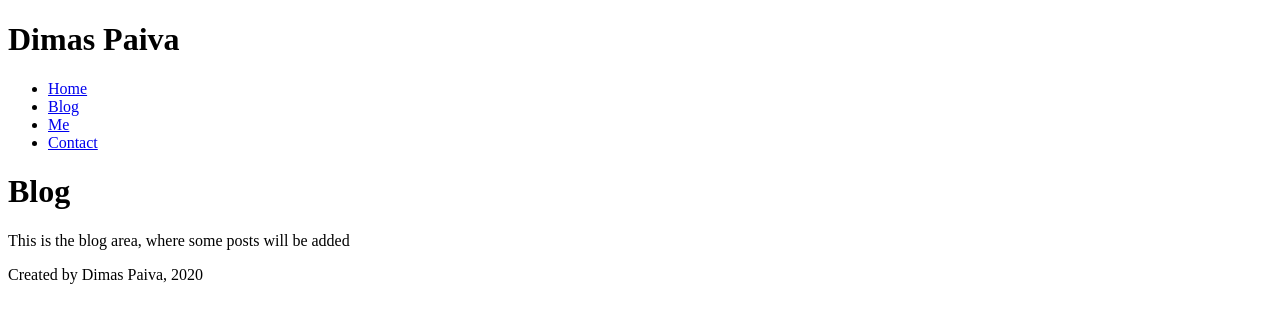
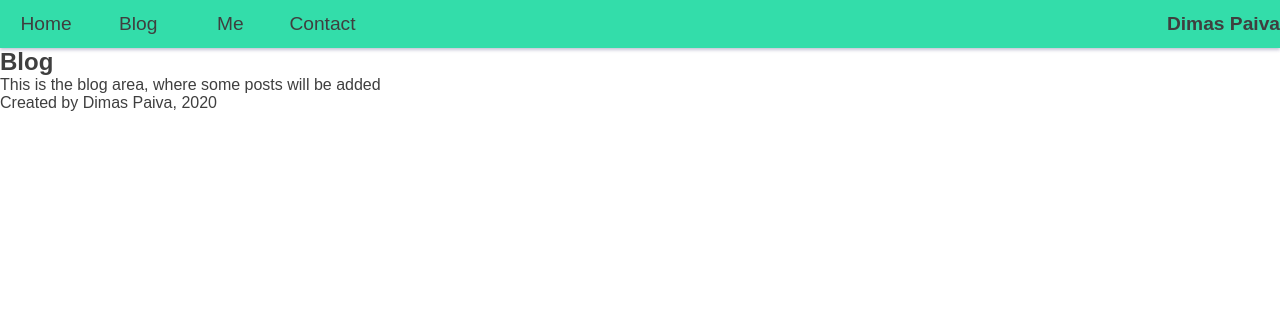
Before and after one commit to dimaspaiva/gatsby-bootcamp, a Gatsby site: page /Blog in a window 1280 px wide. Built offline with nearby package versions, Linux system fonts and the light colour scheme; Gatsby itself is replaced by a stand-in of ours.

Commit message:
create global style

```diff
--- a/src/components/Header.js
+++ b/src/components/Header.js
@@ -3,24 +3,24 @@ import { Link } from 'gatsby'
 
 export default function Header() {
   return (
-    <header>
-      <h1>Dimas Paiva</h1>
-      <nav>
-        <ul>
-          <li>
+    <header className="navHeader">
+      <nav className="navBar">
+        <ul className="navList">
+          <li className="navItem">
             <Link to="/">Home</Link>
           </li>
-          <li>
+          <li className="navItem">
             <Link to="/blog">Blog</Link>
           </li>
-          <li>
+          <li className="navItem">
             <Link to="/me">Me</Link>
           </li>
-          <li>
+          <li className="navItem">
             <Link to="/contact">Contact</Link>
           </li>
         </ul>
       </nav>
+      <h1 className="logo">Dimas Paiva</h1>
     </header>
   )
 }
--- a/src/components/Layout.js
+++ b/src/components/Layout.js
@@ -1,6 +1,9 @@
 import React from 'react'
+
 import Header from './Header'
 import Footer from './Footer'
+
+import '../styles/index.css'
 
 export default function Layout(props) {
   return (
--- a/src/pages/Blog.js
+++ b/src/pages/Blog.js
@@ -6,7 +6,7 @@ export default function Blog() {
   return (
     <div>
       <Layout>
-        <h1>Blog</h1>
+        <h1 className="title">Blog</h1>
         <p>This is the blog area, where some posts will be added</p>
       </Layout>
     </div>
--- a/src/pages/Contact.js
+++ b/src/pages/Contact.js
@@ -6,7 +6,7 @@ export default function Contact() {
   return (
     <div>
       <Layout>
-        <h1>Contact</h1>
+        <h1 className="title">Contact</h1>
         <p>
           Here is how u can contact me,{' '}
           <a
--- a/src/pages/Index.js
+++ b/src/pages/Index.js
@@ -7,7 +7,7 @@ export default function Index() {
   return (
     <div>
       <Layout>
-        <h1>Hello Bootcamp</h1>
+        <h1 className="title">Hello Bootcamp</h1>
         <p>
           I'm Dimas, a jr. fullStack developer{' '}
           <Link to="/me">Know more about me</Link>{' '}
--- a/src/pages/Me.js
+++ b/src/pages/Me.js
@@ -6,7 +6,7 @@ export default function Me() {
   return (
     <div>
       <Layout>
-        <h1>About</h1>
+        <h1 className="title">About</h1>
         <p>
           Here u can know about me, a junior fullstack developer, living em
           Pouso Alegre, Minas Gerais, Brasil
--- /dev/null
+++ b/src/styles/index.css
@@ -0,0 +1,47 @@
+* {
+  margin: 0;
+  padding: 0;
+  -webkit-font-smoothing: antialiased;
+  box-sizing: border-box;
+  font-family: Arial, Helvetica, sans-serif;
+  border: 0;
+  list-style: none;
+  text-decoration: none;
+  color: #3f3f3f;
+}
+
+.logo {
+  font-size: 1.2em;
+}
+
+.title {
+  font-size: 1.5em;
+}
+
+.navHeader {
+  box-shadow: 0 0.3vh 0.2em rgba(60, 60, 120, 0.3);
+  justify-content: space-between;
+  align-items: center;
+  background: #33ddaa;
+  height: 6vh;
+  display: flex;
+  padding: 0 calc(100vw - 1440px);
+}
+
+.navList {
+  display: flex;
+}
+
+.navItem {
+  width: 6vw;
+  text-align: center;
+  padding: 0.3vh 0;
+  margin: 0.6vw;
+  font-size: 1.2em;
+  border-radius: 0.03em;
+  transition: 0.6s ease;
+}
+
+.navItem:hover {
+  font-weight: bold;
+}
```
